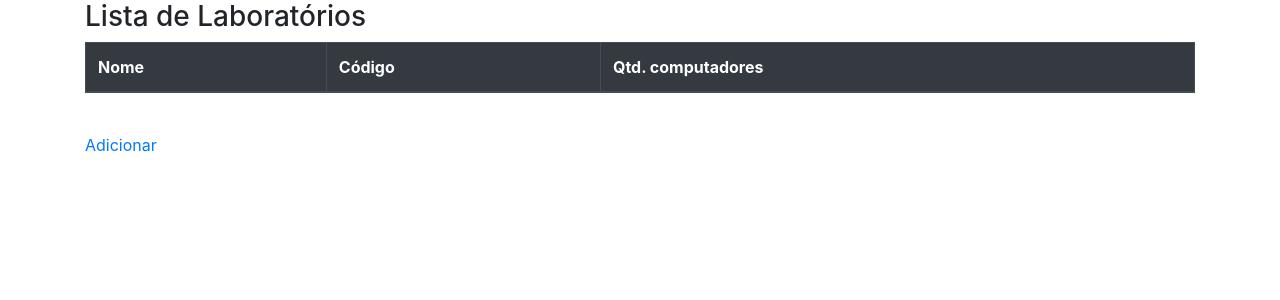
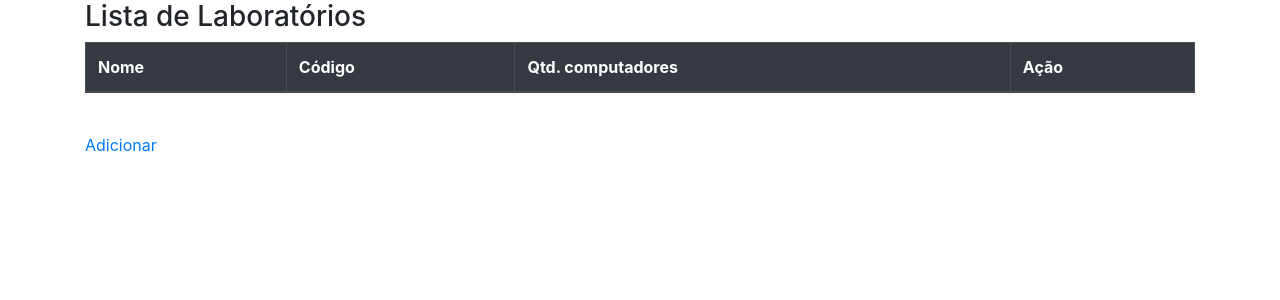
Before and after one commit to Yarles57/Proj-Integrador, a PHP site: page /View/listarLab.php in a window 1280 px wide. Shown: the top 300 px of the page. Run offline with PHP 8.4, Linux system fonts and the light colour scheme; the visitor is signed in with stand-in values (Sample User, id 1); data that the repository does not hold is empty.

Commit message:
Update listarLab.php

```diff
--- a/View/listarLab.php
+++ b/View/listarLab.php
@@ -26,6 +26,7 @@
               <th scope="col">Nome</th>
               <th scope="col">Código</th>
               <th scope="col">Qtd. computadores</th>
+              <th colspan="2">Ação</th>
             </tr>
         </thead>
        <?php
```
